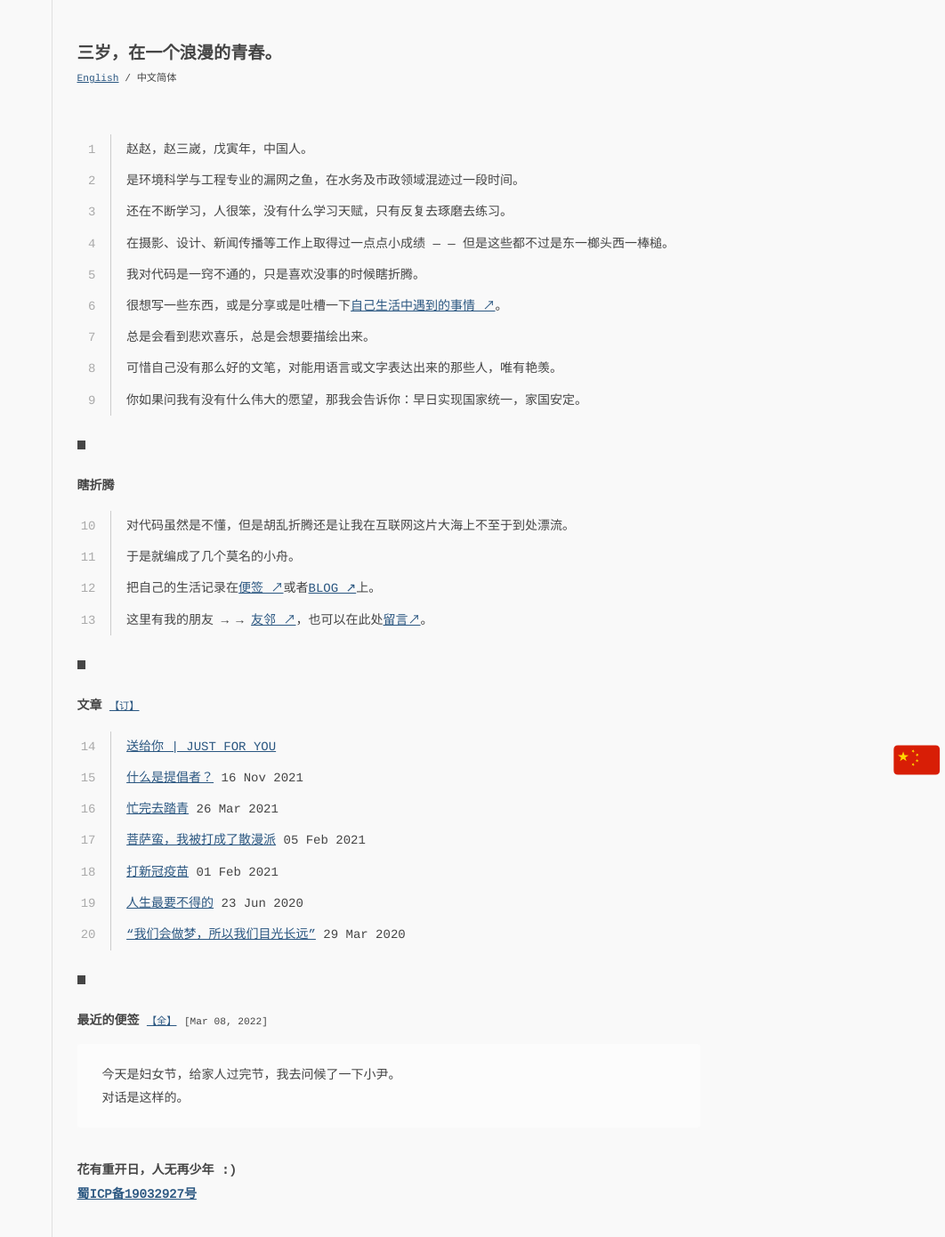
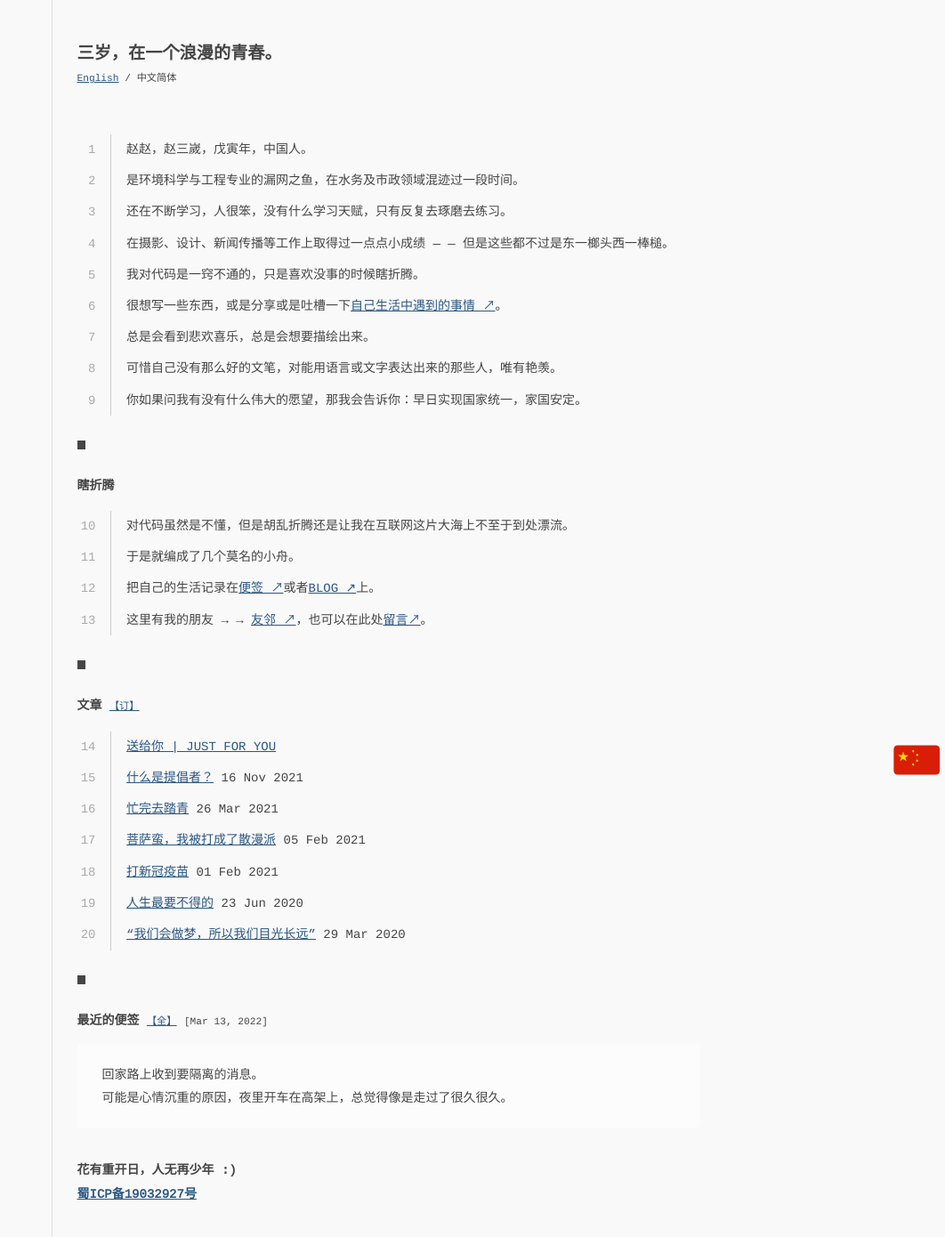
Before and after one commit to Sansuiz/sansuiz.github.io, a Jekyll site: the page built from index.html, in a window 1280 px wide. Shown: the whole page at 89% size, without its empty margins (218-1280 px from the left). Built offline with Jekyll 4.4.1, drawn with Linux system fonts in a browser that asks for light colours; comment, search, counter and statistics services are not loaded.

Commit message:
Update notes.yml

```diff
--- a/_data/notes.yml
+++ b/_data/notes.yml
@@ -1,7 +1,7 @@
-- date: 2022/03/08 23:00
+- date: 2022/03/13 23:00
   content: |
-    今天是妇女节，给家人过完节，我去问候了一下小尹。
-    对话是这样的。
+    回家路上收到要隔离的消息。
+    可能是心情沉重的原因，夜里开车在高架上，总觉得像是走过了很久很久。
 
 - date: 2022/03/08 23:00
   content: |
@@ -30,6 +30,11 @@
 
     我简直是天才，
     小尹简直可爱。
+
+- date: 2022/03/05 23:30
+  content: |
+    95的油价涨到了八块五，61.04升的油就是520.06元。
+    这个数字似乎还不错，但是价格过高，以后能骑车就不开车。
 
 - date: 2022/03/05 23:00
   content: |
```
